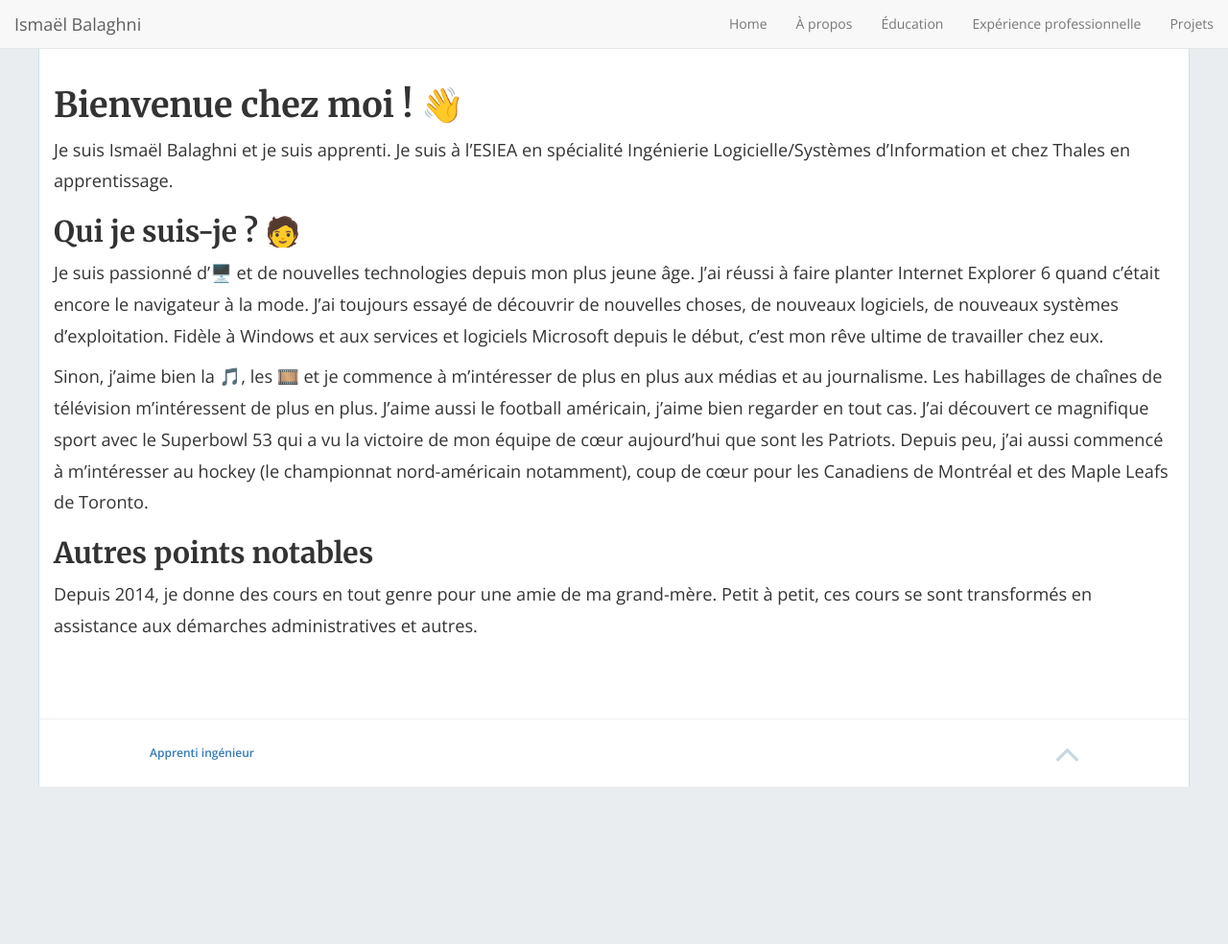
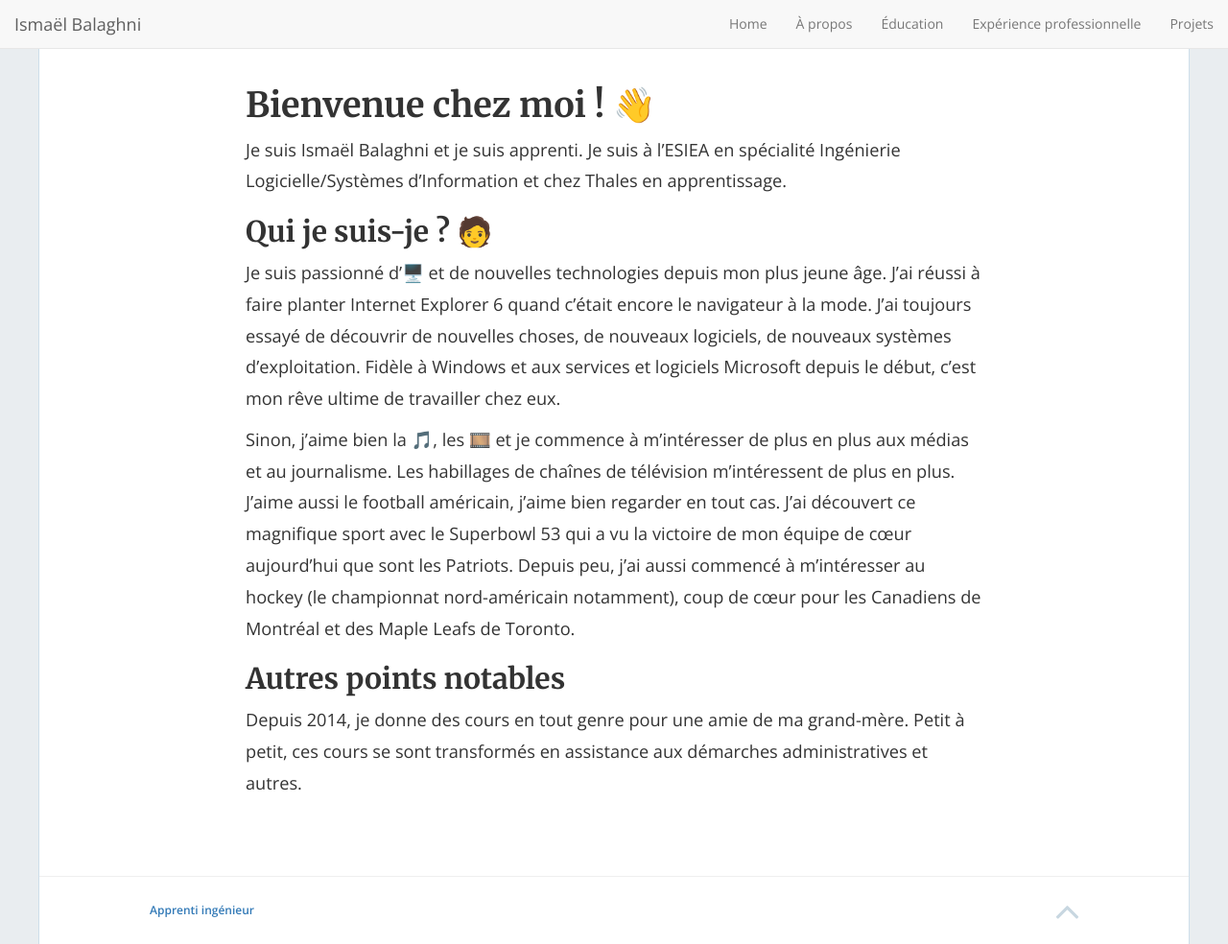
Before and after one commit to ismaelbalaghni/old-ismaelbalaghni, a Jekyll site: the page built from apropos.md, in a window 1280 px wide and 984 px high. Shown: the whole window at 96% size. Built offline with Jekyll 4.4.1, drawn with Linux system fonts in a browser that asks for light colours; nearby versions of some CDN libraries.

Commit message:
Change the layout of the apropos page
The apropos page used a custom layout but this custom layout isn't needed
for now.

```diff
--- a/_layouts/about.html
+++ /dev/null
@@ -1,25 +0,0 @@
-{% include header.html %}
-
-<article>
-    <div class="container">
-        <h2 class="title">{{ title }}</h2>
-            <p>{{ content }}</p>
-        <!-- <div class="row">
-            <div class="col-md-8 col-md-offset-2">
-                <div class="content-wrap">
-                    <div class="row">
-                        <div class="col-xs-12 col-md-6">
-                            <h2 class="title">{{ title }}</h2>
-                                <p>{{ content }}</p>
-                        </div>
-                        <div class="col-xs-12 col-md-6">
-                            <img class="img-responsive" src="{{ featured_image }}" title="{{ title }}">
-                        </div>
-                    </div>
-                </div>
-            </div>
-        </div> -->
-    </div>
-</article>
-
-{% include footer.html %}
```
Also changed, not shown: apropos.md (+1 -1 lines).
